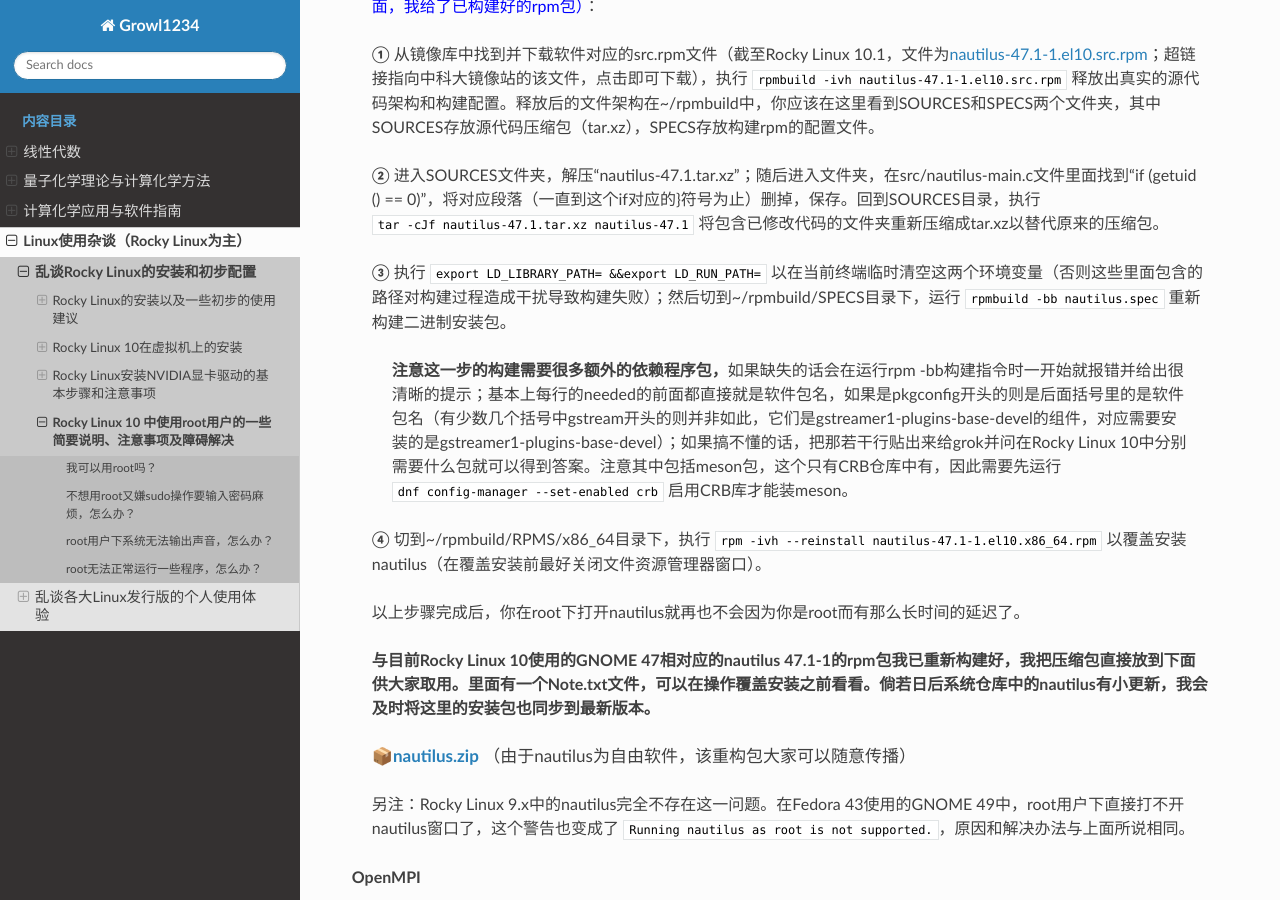
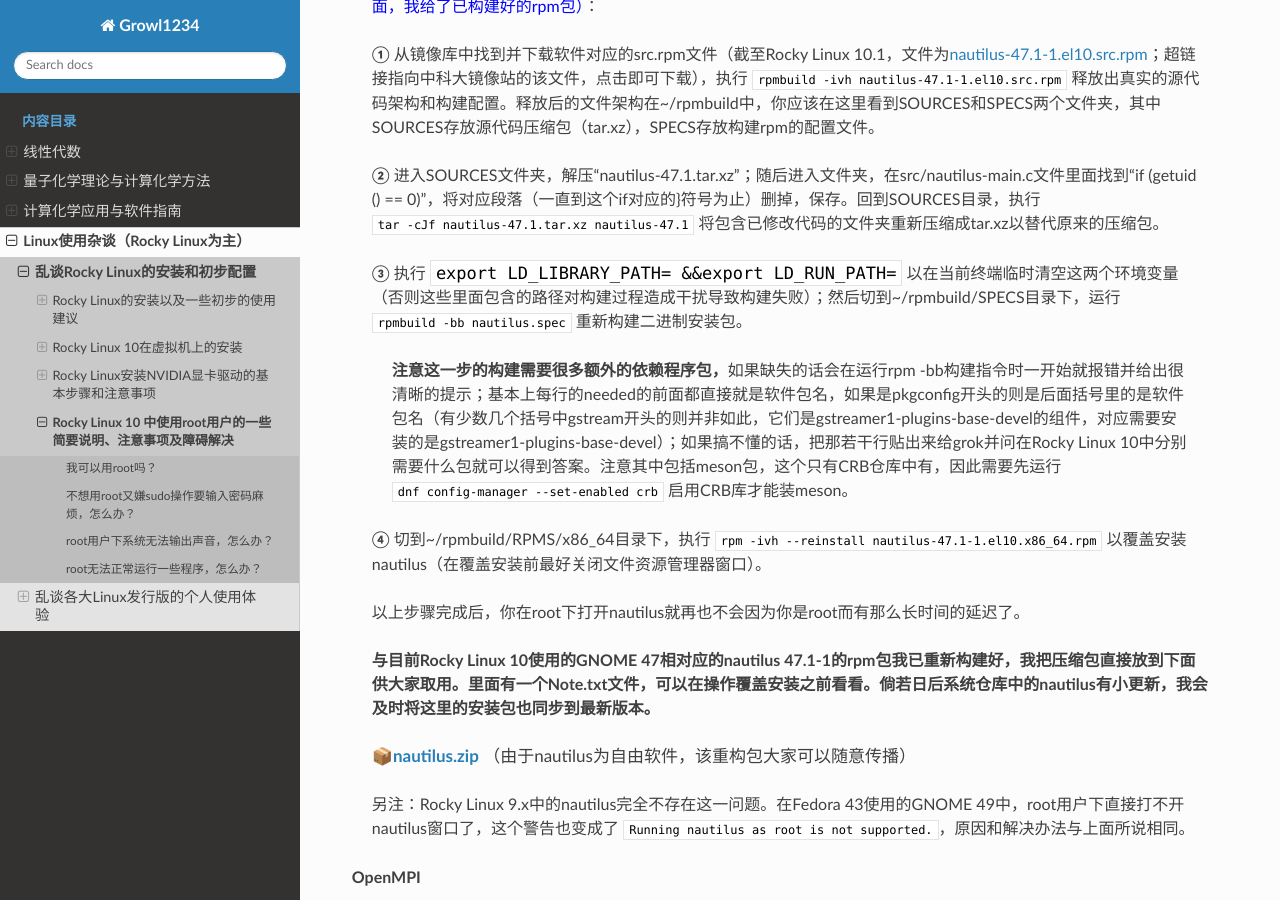
Before and after one commit to Growl1234/RTDProject, a Sphinx documentation site: the page built from source/linux/rocky/root.md, in a window 1280 px wide and 900 px high, scrolled down 1510 px. Built offline with Sphinx 7.4.7 and the Read the Docs theme 3.1.0, drawn with Linux system fonts in a browser that asks for light colours.

Commit message:
Update root.md

```diff
--- a/source/linux/rocky/root.md
+++ b/source/linux/rocky/root.md
@@ -45,7 +45,7 @@
 </p>
 
 <p style="margin-left: 20px; margin-right: 20px;">
-<strong>③</strong> 执行 <code>export LD_LIBRARY_PATH= &&export LD_RUN_PATH=</code> 以在当前终端临时清空这两个环境变量（否则这些里面包含的路径对构建过程造成干扰导致构建失败）；然后切到~/rpmbuild/SPECS目录下，运行 <code>rpmbuild -bb nautilus.spec</code> 重新构建二进制安装包。
+<strong>③</strong> 执行 <code style="font-size: 17px;">export LD_LIBRARY_PATH= &&export LD_RUN_PATH=</code> 以在当前终端临时清空这两个环境变量（否则这些里面包含的路径对构建过程造成干扰导致构建失败）；然后切到~/rpmbuild/SPECS目录下，运行 <code>rpmbuild -bb nautilus.spec</code> 重新构建二进制安装包。
 </p>
 
 <p style="margin-left: 40px; margin-right: 40px;">
```
